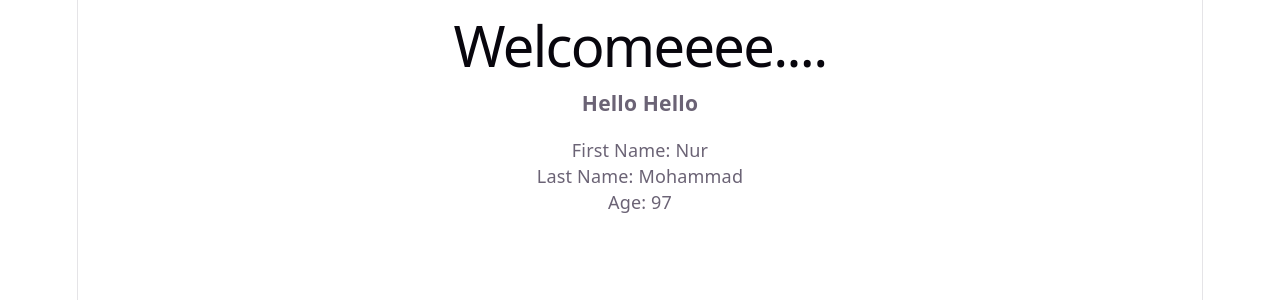
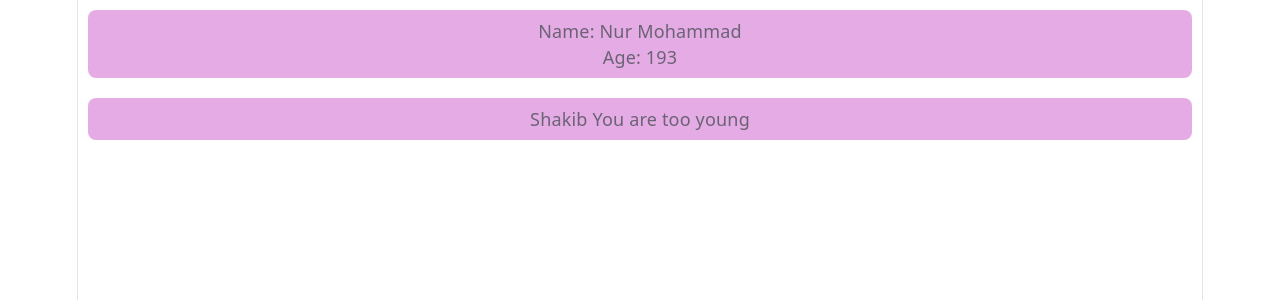
Before and after one commit to nur-mohd/react-practice-next-level, a React (Vite) app: page / in a window 1280 px wide. Shown: the top 300 px of the page. Built offline with nearby package versions, Linux system fonts and the light colour scheme.

Commit message:
Conditional Rendering

```diff
--- a/src/App.jsx
+++ b/src/App.jsx
@@ -1,18 +1,12 @@
 import './App.css'
 import Card from './components/Card'
-// import TestComponent from './TestComponent'
 
 function App() {
 
   return (
     <>
-      {/* <TestComponent/> */}
-      <Card firstName="Nur" lastName = "Mohammad" age={97}>
-        <div>
-         <h1>Welcomeeee....</h1>
-         <h3>Hello Hello</h3>
-        </div>
-      </Card>
+      <Card name="Nur Mohammad" age={193}/>
+      <Card name="Shakib" age={9}/>
     </>
   )
 }
--- /dev/null
+++ b/src/components/Card.css
@@ -0,0 +1,6 @@
+.card {
+    background-color: rgba(195, 60, 195, 0.43);
+    border-radius: 8px;
+    padding: 8px;
+    margin: 10px;
+}
--- a/src/components/Card.jsx
+++ b/src/components/Card.jsx
@@ -1,28 +1,55 @@
-// const Card = (props) => {
-//     console.log(props);
+import "./Card.css"
+// const Card = ({name, age}) => {
+
+//     if(age < 18) {
+//         return <div className="card">"{name} You are too young"</div>
+//     }
 
 //     return (
-//         <div>
-//             {props.children}
-//             <p>First Name: {props.firstName}</p>
-//             <p>Last Name: {props.lastName}</p>
-//             <p>Age: {props.age}</p>
+//         <div className="card">
+//             <p>Name: {name}</p>
+//             <p>Age: {age}</p>
 //         </div>
-//     );
+//     )
 // }
 
 // export default Card
 
 
-const Card = ({children, firstName, lastName, age}) => {
+
+// const Card = ({name, age}) => {
+
+//     return (
+//         <>
+//           {age > 18 && <div className="card">
+//             <p>Name: {name}</p>
+//             <p>Age: {age}</p>
+//           </div>}
+
+//           {age < 18 && <div className="card">
+//             {name} You are too young
+//           </div>}
+//         </>
+//     )
+// }
+
+// export default Card
+
+
+
+
+const Card = ({name, age}) => {
 
     return (
-        <div>
-            {children}
-            <p>First Name: {firstName}</p>
-            <p>Last Name: {lastName}</p>
+        <>
+          {age > 18 ? (
+            <div className="card">
+            <p>Name: {name}</p>
             <p>Age: {age}</p>
-        </div>
+          </div>) : <div className="card">
+            {name} You are too young
+          </div>}
+        </>
     )
 }
 
```
